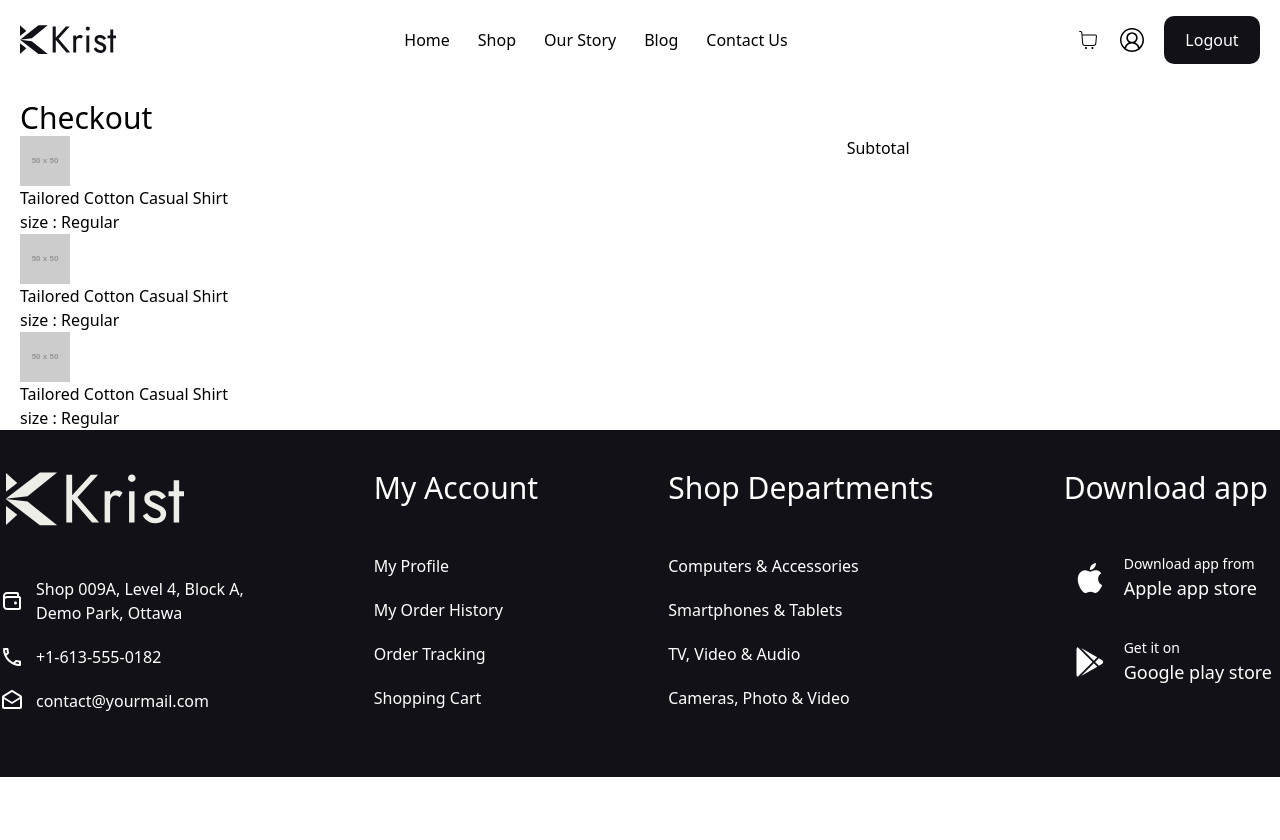
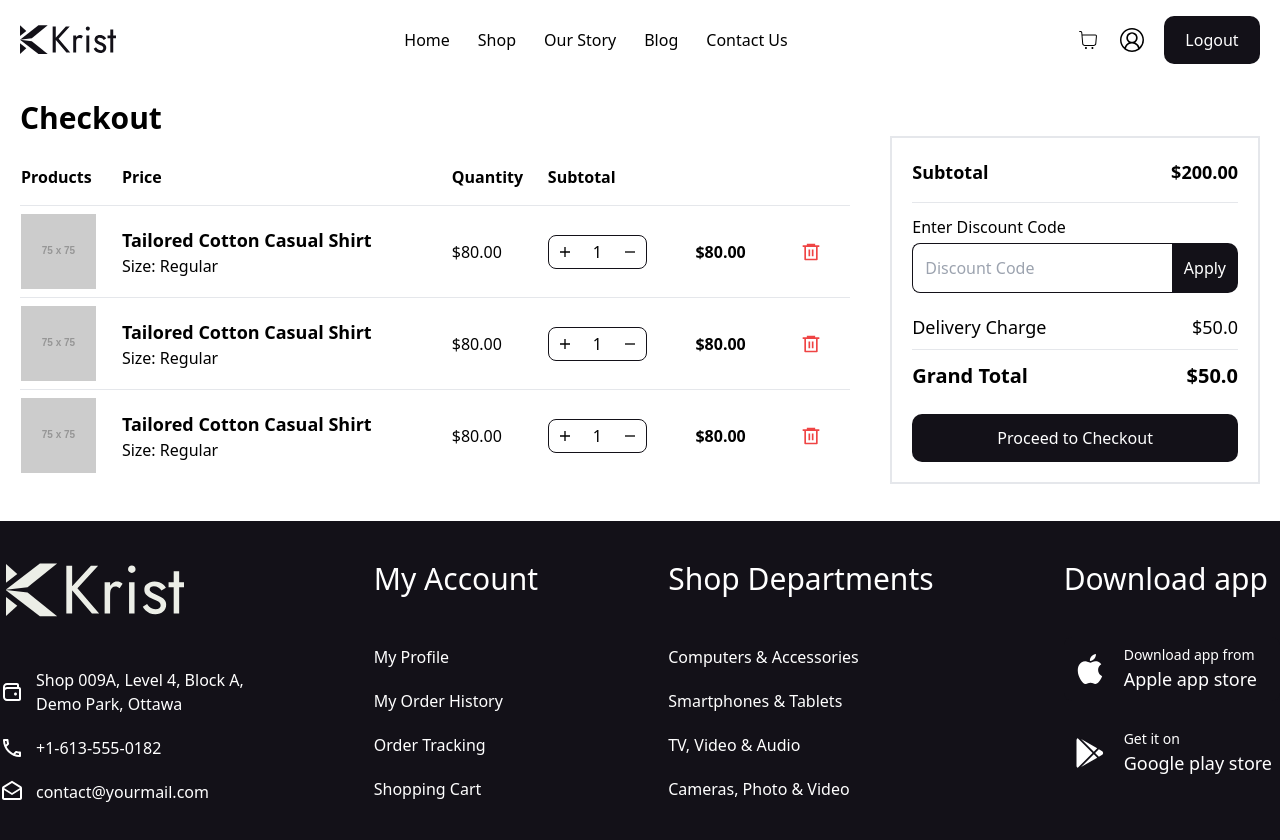
Before and after one commit to RaviAajugiya/Krist, a React (Vite) app: page / in a window 1280 px wide. Both pictures are taken after a click on the icon 1087 px from the left and 40 px from the top of the page. Shown: the top 840 px of the page. Before the commit the page ends 800 px from the top, so only its background shows below. Built offline with nearby package versions, Linux system fonts and the light colour scheme.

Commit message:
Added Cart Page

```diff
--- a/src/components/cart/Cart.jsx
+++ b/src/components/cart/Cart.jsx
@@ -1,17 +1,53 @@
 import React from "react";
-import CartIteam from "./Cartiteam";
+import CartTable from "./CartTable";
+import { useFormik } from "formik";
+import DynamicForm from "../form/DynamicForm";
+import Button from "../common/Button";
+import CartIteamCard from "./CartIteamCard";
 
 function Cart() {
   return (
     <div className="max-w-[1400px] px-5 m-auto">
-      <h2 className="text-3xl mt-5">Checkout</h2>
-      <div className='flex'>
-        <div className="w-8/12">
-            <CartIteam/>
-            <CartIteam/>
-            <CartIteam/>
+      <h2 className="text-3xl font-semibold mt-5">Checkout</h2>
+      <div className="flex gap-10 flex-wrap">
+        <div className="flex-grow  w-full sm:w-8/12 mt-7 ">
+          <CartTable />
+          <CartIteamCard/>
+          <CartIteamCard/>
+          <CartIteamCard/>
+          <CartIteamCard/>
+          <CartIteamCard/>
         </div>
-        <div className="w-4/12">Subtotal</div>
+        <div className="flex-grow flex flex-wrap gap-4 md:gap-10 ">
+          <div className="flex-grow p-5 border-2 h-fit max-w-[550px] mx-auto">
+            <div className="text-lg pb-4 border-b flex justify-between font-bold">
+              <span>Subtotal</span>
+              <span>$200.00</span>
+            </div>
+            <div className="py-3">
+              <label htmlFor="" className="block mb-1">
+                Enter Discount Code
+              </label>
+              <div className="flex">
+                <input
+                  type="text"
+                  className="p-3 flex-grow rounded-l-lg border-r-0 border border-primary-color focus:outline-none"
+                  placeholder="Discount Code"
+                />
+                <Button className="border-l-0 rounded-l-none">Apply</Button>
+              </div>
+            </div>
+            <p className="flex justify-between text-lg py-2 border-b">
+              <span>Delivery Charge</span>
+              <span>$50.0</span>
+            </p>
+            <p className="flex justify-between py-3 text-xl font-semibold">
+              <span>Grand Total</span>
+              <span>$50.0</span>
+            </p>
+            <Button className="w-full mt-3">Proceed to Checkout</Button>
+          </div>
+        </div>
       </div>
     </div>
   );
--- a/src/components/cart/CartIteam.jsx
+++ /dev/null
@@ -1,15 +0,0 @@
-import React from "react";
-
-function CartIteam() {
-  return (
-    <div cla>
-      <img src="https://placehold.co/50" alt="" />
-      <div>
-        <p>Tailored Cotton Casual Shirt</p>
-        <p>size : Regular</p>
-      </div>
-    </div>
-  );
-}
-
-export default CartIteam;
--- /dev/null
+++ b/src/components/cart/CartIteamCard.jsx
@@ -0,0 +1,48 @@
+import React, { useState } from "react";
+import { IoMdAdd, IoMdRemove } from "react-icons/io";
+import { RiDeleteBin6Line } from "react-icons/ri";
+import { IoCloseSharp } from "react-icons/io5";
+
+function CartItemCard() {
+  const [count, setCount] = useState(1);
+
+  return (
+    <div className="sm:hidden border-2 p-3 my-3">
+      <div className="flex justify-between">
+        <div className="flex gap-3">
+          <img
+            src="https://placehold.co/75"
+            alt=""
+            className="inline-block size-20"
+          />
+          <div>
+            <p className="text-primary font-semibold text-lg">
+              Tailored Cotton Casual Shirt
+            </p>
+            <p className="text-primary">Size: Regular</p>
+            <p className="text-primary font-semibold">$80.00</p>
+          </div>
+        </div>
+        <IoCloseSharp className="scale-125" />
+      </div>
+      <div className="flex items-center justify-between">
+        <div className="flex mt-2 items-center border border-primary-color w-fit rounded-md">
+          <span
+            className="py-1 px-2 text-primary cursor-pointer"
+            onClick={() => setCount((prev) => prev + 1)}>
+            <IoMdAdd />
+          </span>
+          <span className="py-1 px-1  -border">{count}</span>
+          <span
+            className="py-1 px-2 text-primary cursor-pointer"
+            onClick={() => setCount((prev) => Math.max(prev - 1, 1))}>
+            <IoMdRemove />
+          </span>
+        </div>
+        <span className=" text-lg font-semibold">Total : $160</span>
+      </div>
+    </div>
+  );
+}
+
+export default CartItemCard;
--- /dev/null
+++ b/src/components/cart/CartTable.jsx
@@ -0,0 +1,113 @@
+import React, { useState } from "react";
+import { IoMdAdd, IoMdRemove } from "react-icons/io";
+import { RiDeleteBin6Line } from "react-icons/ri";
+
+function CartTable() {
+  const [count, setCount] = useState(1);
+
+  return (
+    <div className="hidden sm:block w-full mb-10">
+      <table className="w-full">
+        <thead>
+          <tr className="bg-primary text-left">
+            <th className="pb-4">Products</th>
+            <th className="pb-4">Price</th>
+            <th className="pb-4">Quantity</th>
+            <th className="pb-4">Subtotal</th>
+          </tr>
+        </thead>
+        <tbody>
+          <tr className="border-t">
+            <td className="py-2">
+              <img src="https://placehold.co/75" alt="" />
+            </td>
+            <td>
+              <p className="text-primary font-semibold text-lg">Tailored Cotton Casual Shirt</p>
+              <p className="text-primary">Size: Regular</p>
+            </td>
+            <td className="">$80.00</td>
+            <td className="">
+              <div className="flex items-center border border-primary-color w-fit rounded-lg">
+                <span
+                  className="py-1 px-2 text-primary cursor-pointer"
+                  onClick={() => setCount((prev) => prev + 1)}>
+                  <IoMdAdd />
+                </span>
+                <span className="py-1 px-3  -border">{count}</span>
+                <span
+                  className="py-1 px-2 text-primary cursor-pointer"
+                  onClick={() => setCount((prev) => Math.max(prev - 1, 1))}>
+                  <IoMdRemove />
+                </span>
+              </div>
+            </td>
+            <td className="py-2 px-4 font-semibold">$80.00</td>
+            <td className="py-2 px-4">
+              <RiDeleteBin6Line className="scale-125 text-red-500"/>
+            </td>
+          </tr>
+          <tr className="border-t">
+            <td className="py-2">
+              <img src="https://placehold.co/75" alt="" />
+            </td>
+            <td>
+              <p className="text-primary font-semibold text-lg">Tailored Cotton Casual Shirt</p>
+              <p className="text-primary">Size: Regular</p>
+            </td>
+            <td className="">$80.00</td>
+            <td className="">
+              <div className="flex items-center border border-primary-color w-fit rounded-lg">
+                <span
+                  className="py-1 px-2 text-primary cursor-pointer"
+                  onClick={() => setCount((prev) => prev + 1)}>
+                  <IoMdAdd />
+                </span>
+                <span className="py-1 px-3  -border">{count}</span>
+                <span
+                  className="py-1 px-2 text-primary cursor-pointer"
+                  onClick={() => setCount((prev) => Math.max(prev - 1, 1))}>
+                  <IoMdRemove />
+                </span>
+              </div>
+            </td>
+            <td className="py-2 px-4 font-semibold">$80.00</td>
+            <td className="py-2 px-4">
+              <RiDeleteBin6Line className="scale-125 text-red-500"/>
+            </td>
+          </tr>
+          <tr className="border-t">
+            <td className="py-2">
+              <img src="https://placehold.co/75" alt="" />
+            </td>
+            <td>
+              <p className="text-primary font-semibold text-lg">Tailored Cotton Casual Shirt</p>
+              <p className="text-primary">Size: Regular</p>
+            </td>
+            <td className="">$80.00</td>
+            <td className="">
+              <div className="flex items-center border border-primary-color w-fit rounded-lg">
+                <span
+                  className="py-1 px-2 text-primary cursor-pointer"
+                  onClick={() => setCount((prev) => prev + 1)}>
+                  <IoMdAdd />
+                </span>
+                <span className="py-1 px-3  -border">{count}</span>
+                <span
+                  className="py-1 px-2 text-primary cursor-pointer"
+                  onClick={() => setCount((prev) => Math.max(prev - 1, 1))}>
+                  <IoMdRemove />
+                </span>
+              </div>
+            </td>
+            <td className="py-2 px-4 font-semibold">$80.00</td>
+            <td className="py-2 px-4">
+              <RiDeleteBin6Line className="scale-125 text-red-500"/>
+            </td>
+          </tr>
+        </tbody>
+      </table>
+    </div>
+  );
+}
+
+export default CartTable;
--- a/src/components/login/Login.jsx
+++ b/src/components/login/Login.jsx
@@ -84,7 +84,7 @@ function Login() {
             Please {isLoginPage ? "login" : "sign up"} here
           </p>
         </div>
-        <div className="">
+        <div>
           <form
             className="flex w-full  m-auto flex-col gap-4"
             onSubmit={formik.handleSubmit}
```
